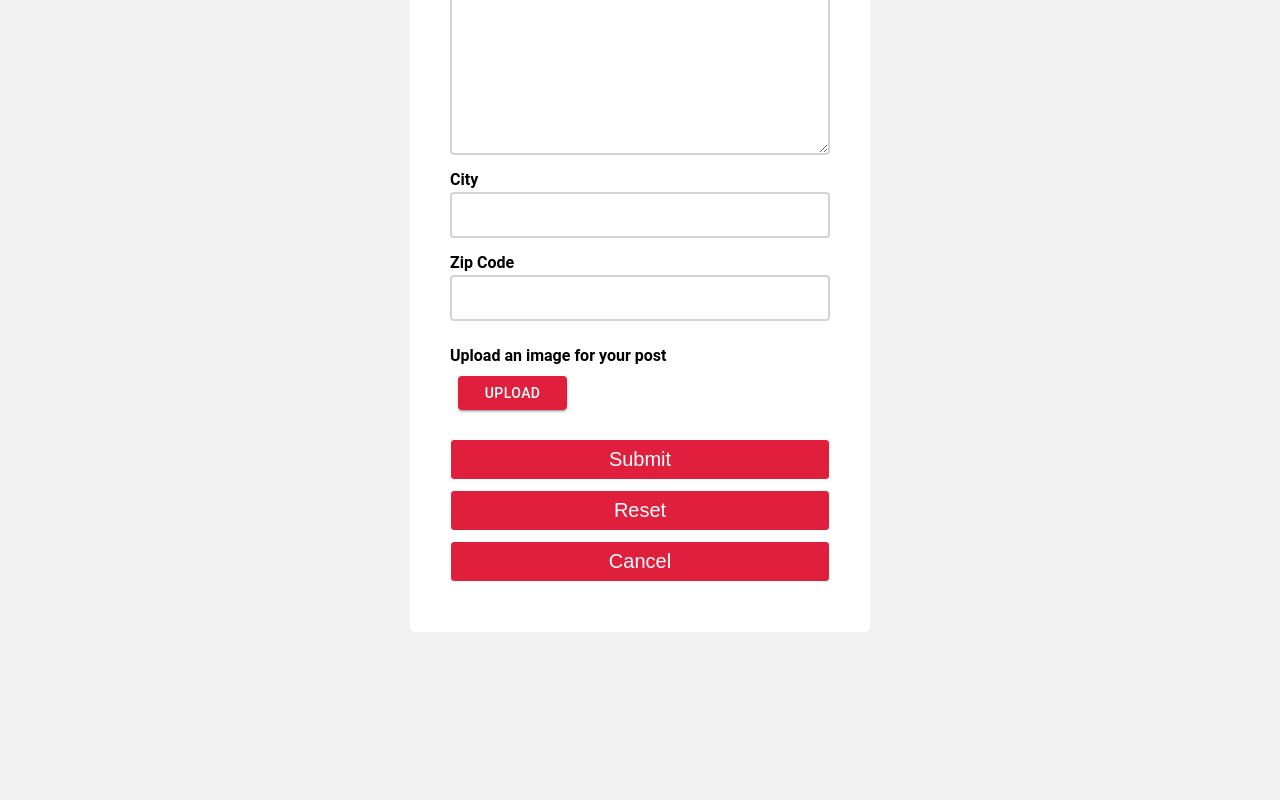
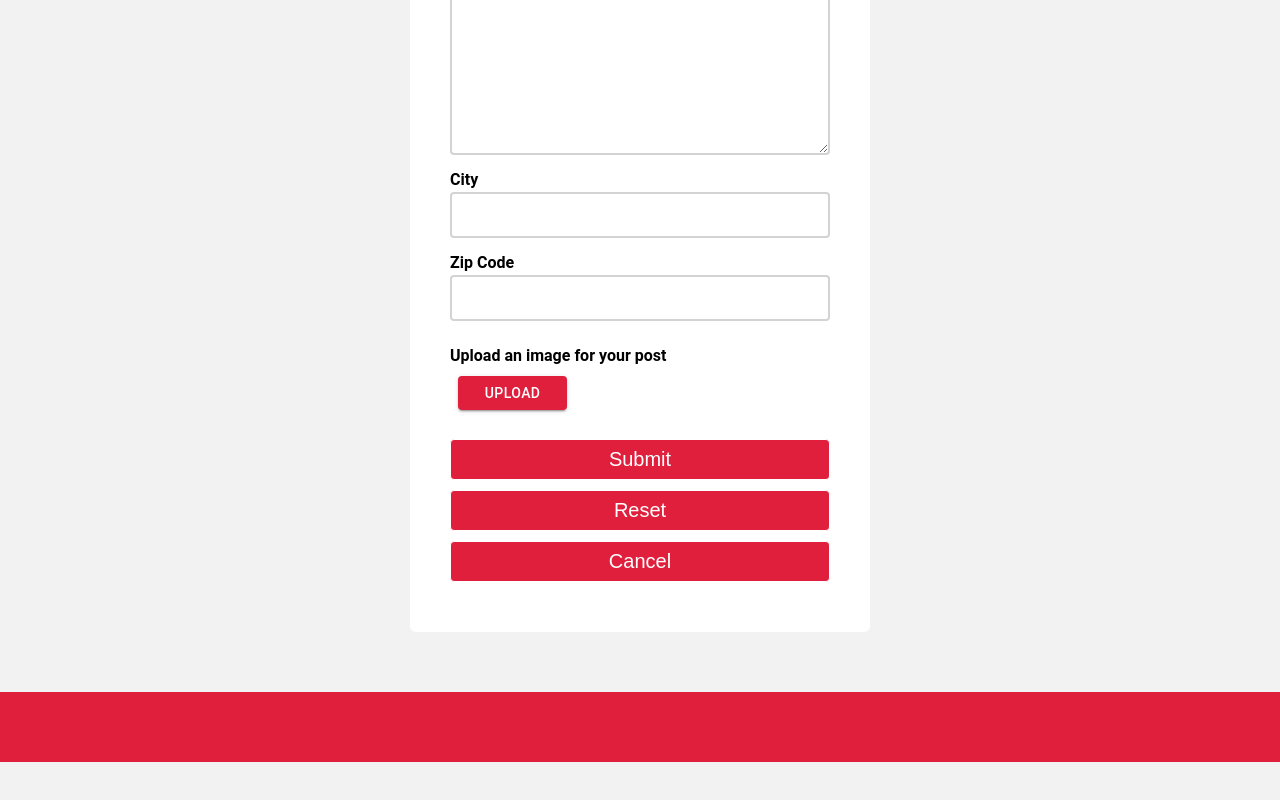
Before and after one commit to patrick-replogle/co-make-fe, a React (Create React App) app: page /addpost in a window 1280 px wide. Shown: the part 422-1222 px from the top of the page. After the commit the page ends 1184 px from the top, so only its background shows below. Built offline with nearby package versions, Linux system fonts and the light colour scheme; sample sign-in values are in the browser's storage; a web font is replaced by a local one.

Commit message:
added a footer to the app

```diff
--- a/package.json
+++ b/package.json
@@ -3,6 +3,9 @@
   "version": "0.1.0",
   "private": true,
   "dependencies": {
+    "@iconify/icons-ant-design": "^1.0.8",
+    "@iconify/icons-bytesize": "^1.0.3",
+    "@iconify/react": "^1.1.3",
     "@material-ui/core": "^4.9.5",
     "@material-ui/icons": "^4.9.1",
     "@testing-library/jest-dom": "^4.2.4",
--- a/src/App.scss
+++ b/src/App.scss
@@ -11,6 +11,7 @@ html {
 
 .App {
   text-align: center;
+  height: 100vh;
   margin: 0 auto;
   font-family: "Open Sans", sans-serif;
 }
@@ -248,6 +249,7 @@ p {
 .authContainer {
   width: 100%;
   display: flex;
+  position: relative;
   flex-direction: column;
   align-items: center;
   justify-content: center;
@@ -259,6 +261,7 @@ p {
     border-radius: 6px;
     padding: 40px 40px;
     background: white;
+    margin-bottom: 50px;
 
     @media (max-width: 400px) {
       padding: 30px;
@@ -530,9 +533,8 @@ p {
   display: flex;
   flex-direction: column;
   align-items: center;
-  height: 100%;
   width: 100vw;
-  padding-bottom: 200px;
+  padding-bottom: 60px;
   background: #f2f2f2;
 
   form {
@@ -618,6 +620,7 @@ p {
   align-items: center;
   justify-content: center;
   width: 100%;
+  padding-bottom: 40px;
 
   form {
     display: flex;
@@ -744,6 +747,7 @@ p {
   justify-content: center;
   width: 100%;
   margin: 15px 0;
+  padding-bottom: 20px;
 }
 
 /* issue card styles */
@@ -957,3 +961,25 @@ p {
     }
   }
 }
+
+/* footer */
+
+.footer {
+  background: #e01f3d;
+  color: white;
+  align-items: center;
+  display: flex;
+  height: 70px;
+  justify-content: center;
+  position: absolute;
+  left: 0;
+  right: 0;
+  z-index: 150;
+  width: 100vw;
+
+  a {
+    text-decoration: none;
+    color: white;
+    font-size: 20px;
+  }
+}
--- a/src/components/add-post-form/AddPostForm.js
+++ b/src/components/add-post-form/AddPostForm.js
@@ -6,6 +6,7 @@ import { axiosWithAuth } from "../../utils/axiosWithAuth.js";
 import { postContext } from "../../contexts/postContext.js";
 import ProtectedHeader from "../other/ProtectedHeader.js";
 import ImageUpload from "../other/ImageUpload.js";
+import Footer from "../other/Footer.js";
 
 const initialFormState = {
   title: "",
@@ -82,7 +83,7 @@ const AddPostForm = () => {
     }
   };
   return (
-    <>
+    <div style={{ position: "relative" }}>
       <ProtectedHeader />
       <div className="addFormContainer">
         {isEditing ? (
@@ -155,7 +156,8 @@ const AddPostForm = () => {
           </button>
         </form>
       </div>
-    </>
+      <Footer />
+    </div>
   );
 };
 
--- a/src/components/authentication/AboutPage.js
+++ b/src/components/authentication/AboutPage.js
@@ -2,6 +2,7 @@ import React from "react";
 import Planting from "../../img/planting.jpg";
 
 import AuthHeader from "./AuthHeader.js";
+import Footer from "../other/Footer.js";
 
 const AboutPage = () => {
   return (
@@ -13,9 +14,9 @@ const AboutPage = () => {
           <div className="aboutPageText">
             <h3>What is CoMake?</h3>
             <p>
-              CoMake is a social media app that provides users
-              with a platform to get involved in their local community. Want to
-              call attention to an issue in your neighborhood? Maybe you would like to
+              CoMake is a social media app that provides users with a platform
+              to get involved in their local community. Want to call attention
+              to an issue in your neighborhood? Maybe you would like to
               volunteer your time or money towards a cause you are passionate
               about? Want to help make positive change? CoMake is here to help
               you get your concerns addressed.
@@ -23,6 +24,7 @@ const AboutPage = () => {
           </div>
         </div>
       </div>
+      <Footer />
     </>
   );
 };
--- a/src/components/authentication/Login.js
+++ b/src/components/authentication/Login.js
@@ -6,6 +6,7 @@ import CircularProgress from "@material-ui/core/CircularProgress";
 
 import { axiosWithAuth } from "../../utils/axiosWithAuth.js";
 import AuthHeader from "./AuthHeader.js";
+import Footer from "../other/Footer.js";
 
 const validationSchema = Yup.object({
   username: Yup.string().required("username required"),
@@ -99,6 +100,7 @@ const Login = (props) => {
           )}
         </Formik>
       </div>
+      <Footer />
     </>
   );
 };
--- a/src/components/authentication/Register.js
+++ b/src/components/authentication/Register.js
@@ -6,6 +6,7 @@ import CircularProgress from "@material-ui/core/CircularProgress";
 import { axiosWithAuth } from "../../utils/axiosWithAuth.js";
 import AuthHeader from "./AuthHeader.js";
 import ImageUpload from "../other/ImageUpload.js";
+import Footer from "../other/Footer.js";
 
 const initialUser = {
   username: "",
@@ -190,6 +191,7 @@ const Register = (props) => {
           )}
         </Formik>
       </div>
+      <Footer />
     </>
   );
 };
--- a/src/components/dashboard/Dashboard.js
+++ b/src/components/dashboard/Dashboard.js
@@ -7,6 +7,7 @@ import IssueLink from "./IssueLink.js";
 import SearchBar from "./SearchBar.js";
 
 import ProtectedHeader from "../other/ProtectedHeader.js";
+import Footer from "../other/Footer.js";
 
 const Dashboard = () => {
   const [isLoading, setIsLoading] = useState(false);
@@ -36,7 +37,7 @@ const Dashboard = () => {
     );
   } else {
     return (
-      <div>
+      <div style={{ position: "relative", minHeight: "100vh" }}>
         <ProtectedHeader
           showSearch={showSearch}
           setShowSearch={setShowSearch}
@@ -48,6 +49,7 @@ const Dashboard = () => {
             return <IssueLink post={post} setPosts={setPosts} key={post.id} />;
           })}
         </div>
+        <Footer />
       </div>
     );
   }
--- /dev/null
+++ b/src/components/other/Footer.js
@@ -0,0 +1,41 @@
+import React from "react";
+import { useLocation } from "react-router-dom";
+
+import { Icon } from "@iconify/react";
+import githubFilled from "@iconify/icons-ant-design/github-filled";
+import portfolioIcon from "@iconify/icons-bytesize/portfolio";
+import linkedinFilled from "@iconify/icons-ant-design/linkedin-filled";
+
+const Footer = () => {
+  const { pathname } = useLocation();
+
+  return (
+    <div className="footer" style={{ bottom: pathname === "/login" ? 0 : "" }}>
+      <a
+        href="https://github.com/patrick-replogle/Conways-Game-of-Life"
+        target="blank"
+        style={{ margin: "0 3%" }}
+      >
+        <Icon icon={githubFilled} style={{ fontSize: "45px" }} />
+      </a>
+
+      <a
+        href="https://patrick-replogle.com/"
+        target="blank"
+        style={{ margin: "0 3%" }}
+      >
+        <Icon icon={portfolioIcon} style={{ fontSize: "40px" }} />
+      </a>
+
+      <a
+        href="https://www.linkedin.com/in/patrick-replogle/"
+        target="blank"
+        style={{ margin: "0 3%" }}
+      >
+        <Icon icon={linkedinFilled} style={{ fontSize: "45px" }} />
+      </a>
+    </div>
+  );
+};
+
+export default Footer;
--- a/src/components/profile/Profile.js
+++ b/src/components/profile/Profile.js
@@ -6,6 +6,7 @@ import { axiosWithAuth } from "../../utils/axiosWithAuth.js";
 import { userContext } from "../../contexts/userContext.js";
 import UserPosts from "./UserPosts.js";
 import ProtectedHeader from "../other/ProtectedHeader.js";
+import Footer from "../other/Footer.js";
 
 const Profile = () => {
   const { user, setUser } = useContext(userContext);
@@ -120,6 +121,7 @@ const Profile = () => {
             <UserPosts userPosts={userPosts} setUserPosts={setUserPosts} />
           </div>
         </div>
+        <Footer />
       </>
     );
   }
--- a/src/components/profile/UserForm.js
+++ b/src/components/profile/UserForm.js
@@ -6,6 +6,7 @@ import { userContext } from "../../contexts/userContext.js";
 import { updatedUser } from "../../utils/functions";
 import ProtectedHeader from "../other/ProtectedHeader.js";
 import ImageUpload from "../other/ImageUpload.js";
+import Footer from "../other/Footer.js";
 
 const initialUserState = {
   username: "",
@@ -181,6 +182,7 @@ const UserForm = (props) => {
             </button>
           </form>
         </div>
+        <Footer />
       </div>
     );
   }
```
